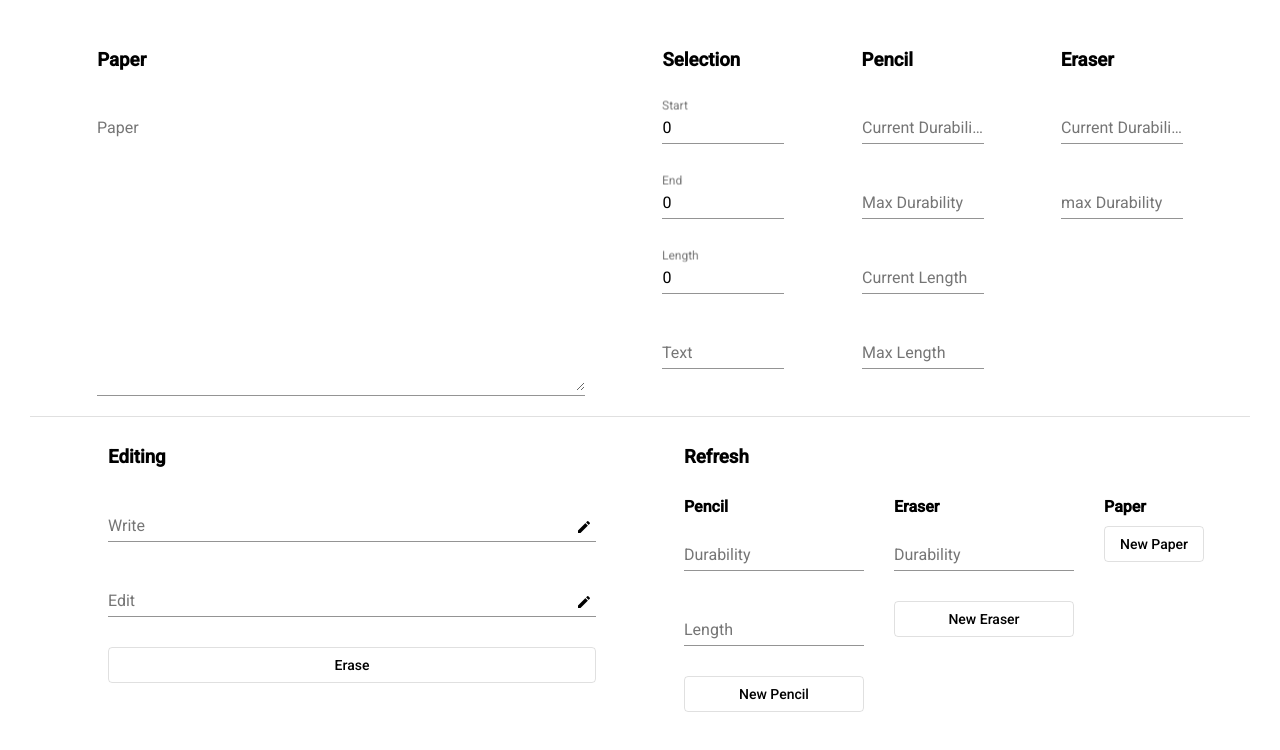
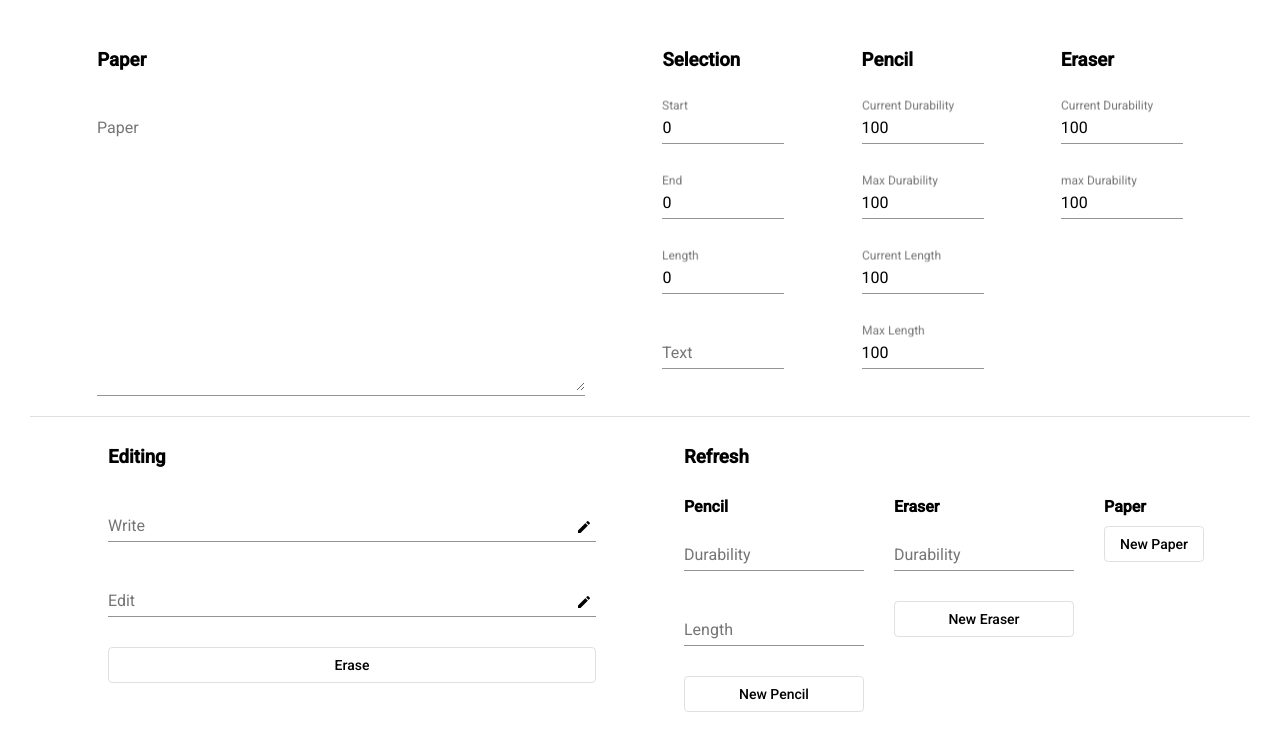
Before and after one commit to dexterityzx/angular-pencil-durability-, an Angular app: page / in a window 1280 px wide. Shown: the top 750 px of the page. Built offline with nearby package versions, Linux system fonts and the light colour scheme.

Commit message:
add pencil and eraser status functionalities

```diff
--- a/src/app/view/display/display.component.html
+++ b/src/app/view/display/display.component.html
@@ -32,16 +32,16 @@
       <h3>Pencil</h3>
     </label>
     <mat-form-field>
-      <input matInput placeholder="Current Durability" #pencilcurrentDurability readonly>
+      <input matInput placeholder="Current Durability" [value]="pencilCurrentDurability" readonly>
     </mat-form-field>
     <mat-form-field>
-      <input matInput placeholder="Max Durability" #pencilMaxDurability readonly>
+      <input matInput placeholder="Max Durability" [value]="pencilMaxDurability" readonly>
     </mat-form-field>
     <mat-form-field>
-      <input matInput placeholder="Current Length" #pencilCurrentLength readonly>
+      <input matInput placeholder="Current Length" [value]="pencilCurrentLength" readonly>
     </mat-form-field>
     <mat-form-field>
-      <input matInput placeholder="Max Length" #pencilMaxLength readonly>
+      <input matInput placeholder="Max Length" [value]="pencilMaxLength" readonly>
     </mat-form-field>
   </div>
 
@@ -50,10 +50,10 @@
       <h3>Eraser</h3>
     </label>
     <mat-form-field>
-      <input matInput placeholder="Current Durability" #eraserCurrentDurability readonly>
+      <input matInput placeholder="Current Durability" [value]="eraserCurrentDurability" readonly>
     </mat-form-field>
     <mat-form-field>
-      <input matInput placeholder="max Durability" #eraserMaxDurability readonly>
+      <input matInput placeholder="max Durability" [value]="eraserMaxDurability" readonly>
     </mat-form-field>
   </div>
 
--- a/src/app/view/display/display.component.ts
+++ b/src/app/view/display/display.component.ts
@@ -15,35 +15,51 @@ export class DisplayComponent implements OnInit {
   selectionLength: number;
   selectedText: string;
 
-  constructor(private _appState: AppStateService) { }
+  pencilCurrentDurability: number;
+  pencilMaxDurability: number;
+  pencilCurrentLength: number;
+  pencilMaxLength: number;
+
+  eraserCurrentDurability: number;
+  eraserMaxDurability: number;
+
+  constructor(private _appStateService: AppStateService) { }
 
   ngOnInit() {
-    this.selectionStart = 0;
-    this.selectionEnd = 0;
-    this.selectionLength = this.selectionEnd - this.selectionStart;
     this.selectedText = "";
+
+    this._appStateService.selectionStart.subscribe(value => {
+      this.selectionStart = value;
+      this.udpateSelectionLength();
+    });
+    this._appStateService.selectionEnd.subscribe(value => {
+      this.selectionEnd = value;
+      this.udpateSelectionLength();
+    });
+    this._appStateService.pencil.subscribe(pencil => {
+      this.pencilCurrentDurability = pencil.currentDurability;
+      this.pencilCurrentLength = pencil.currentLength;
+      this.pencilMaxDurability = pencil.maxDurability;
+      this.pencilMaxLength = pencil.maxLength;
+    });
+    this._appStateService.eraser.subscribe(eraser => {
+      this.eraserCurrentDurability = eraser.currentDurability;
+      this.eraserMaxDurability = eraser.maxDurability;
+    })
   }
 
   ngAfterViewInit() {
 
-    this._appState.paper.subscribe((nextPaper: Paper) => {
+    this._appStateService.paper.subscribe((nextPaper: Paper) => {
       this.paperView.nativeElement.value = nextPaper.text;
       this.udpateSelectedText(this.paperView.nativeElement);
+    });
 
-    });
-    this._appState.selectionStart.subscribe(value => {
-      this.selectionStart = value;
-      this.udpateSelectionLength();
-    });
-    this._appState.selectionEnd.subscribe(value => {
-      this.selectionEnd = value;
-      this.udpateSelectionLength();
-    });
   }
 
   setSelectionRange(textArea) {
-    this._appState.selectionStart.next(textArea.selectionStart);
-    this._appState.selectionEnd.next(textArea.selectionEnd);
+    this._appStateService.selectionStart.next(textArea.selectionStart);
+    this._appStateService.selectionEnd.next(textArea.selectionEnd);
     this.udpateSelectedText(textArea);
   }
 
```
Also changed, not shown: 1 other file (tests, documents, lock files or other folders).
